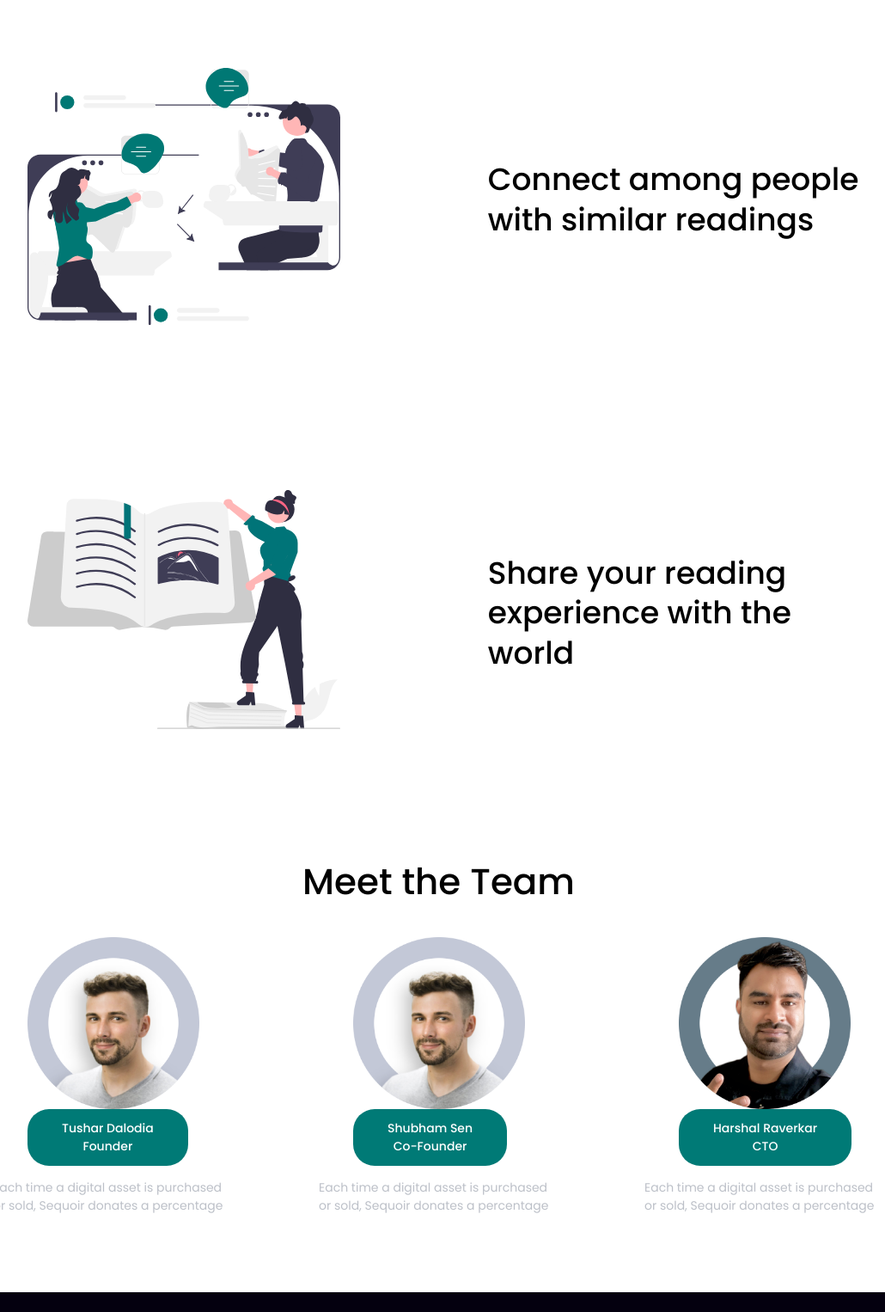
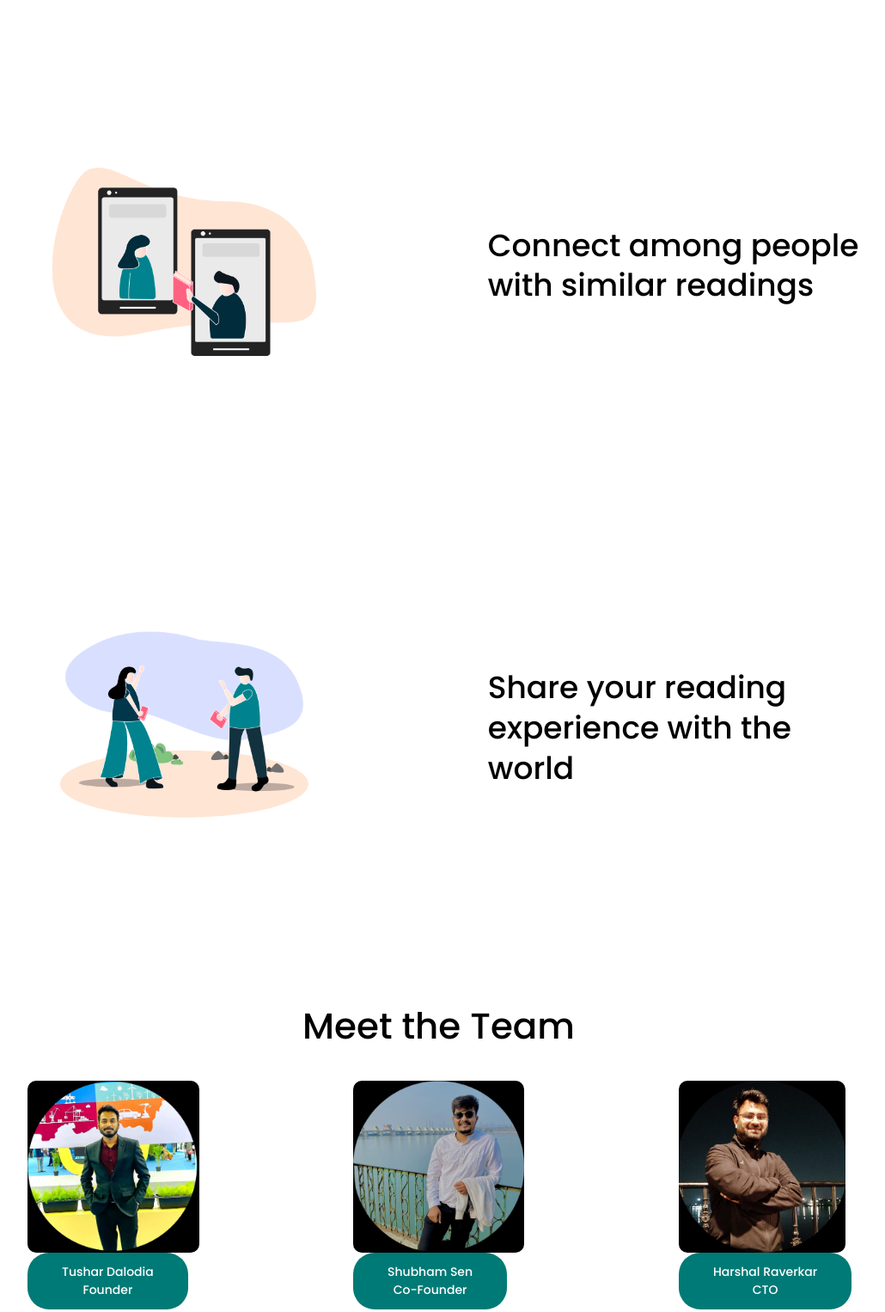
Before and after one commit to hraverkar/wreadly-official-website, a plain HTML site: page index.html in a window 1280 px wide. Shown: the part 1800-3326 px from the top of the page at 86% size, without its empty margins (133-1163 px from the left). Drawn offline with nearby package versions, Linux system fonts and the light colour scheme.

Commit message:
code updated

```diff
--- a/index.html
+++ b/index.html
@@ -232,7 +232,7 @@
 				<div class="overview-card">
 
 					<figure class="overview-banner">
-						<img src="./assets/images/bookShelf.svg" alt="overview banner">
+						<img src="./assets/images/Read.png" alt="overview banner">
 					</figure>
 
 					<div class="overview-content">
@@ -248,9 +248,8 @@
 			<section class="overview" id="overview">
 
 				<div class="overview-card">
-
 					<figure class="overview-banner">
-						<img src="./assets/images/bookNewsConnect.svg" alt="overview banner">
+						<img src="./assets/images/Share.png" alt="overview banner">
 					</figure>
 
 					<div class="overview-content">
@@ -268,7 +267,7 @@
 				<div class="overview-card">
 
 					<figure class="overview-banner">
-						<img src="./assets/images/bookLover.svg" alt="overview banner">
+						<img src="./assets/images/Connect.png" alt="overview banner">
 					</figure>
 
 					<div class="overview-content">
@@ -289,7 +288,7 @@
 				- #BLOG
 			-->
 
-			 <section class="blog" id="meettheteam">
+			<section class="blog" id="meettheteam">
 
 				<h2 class="h2 blog-title">Meet the Team</h2>
 
@@ -299,7 +298,7 @@
 						<a href="#" class="blog-post">
 
 							<figure class="blog-banner">
-								<img src="./assets/images/profile-pic (6).png"
+								<img src="./assets/images/Tushar.jpeg"
 									alt="See How People Are Using Your Website With Hotjar">
 
 								<button class="btn-primary">Tushar Dalodia
@@ -322,7 +321,7 @@
 						<a href="#" class="blog-post">
 
 							<figure class="blog-banner">
-								<img src="./assets/images/profile-pic (6).png"
+								<img src="./assets/images/Shubham.jpeg"
 									alt="5 Tips to Write Your Own Website Copy">
 								<button class="btn-primary">Shubham Sen
 									<br>Co-Founder</button>
@@ -344,7 +343,7 @@
 						<a href="#" class="blog-post">
 
 							<figure class="blog-banner">
-								<img src="./assets/images/profile-pic (8).png"
+								<img src="./assets/images/Harshal.jpeg"
 									alt="5 Brilliant Apps That Will Make Your Life Better">
 
 								<button class="btn-primary">Harshal Raverkar
```
Also changed, not shown: privacypolicy.html (+3 -6 lines), assets/images/Connect.png (added), assets/images/Harshal.jpeg (added), assets/images/Read.png (added), assets/images/Share.png (added), assets/images/Shubham.jpeg (added), assets/images/Tushar.jpeg (added), assets/images/bookLover.svg (deleted), assets/images/bookNewsConnect.svg (deleted), assets/images/bookShelf.svg (deleted), assets/images/profile-pic (6).png (deleted), assets/images/profile-pic (8).png (deleted).
